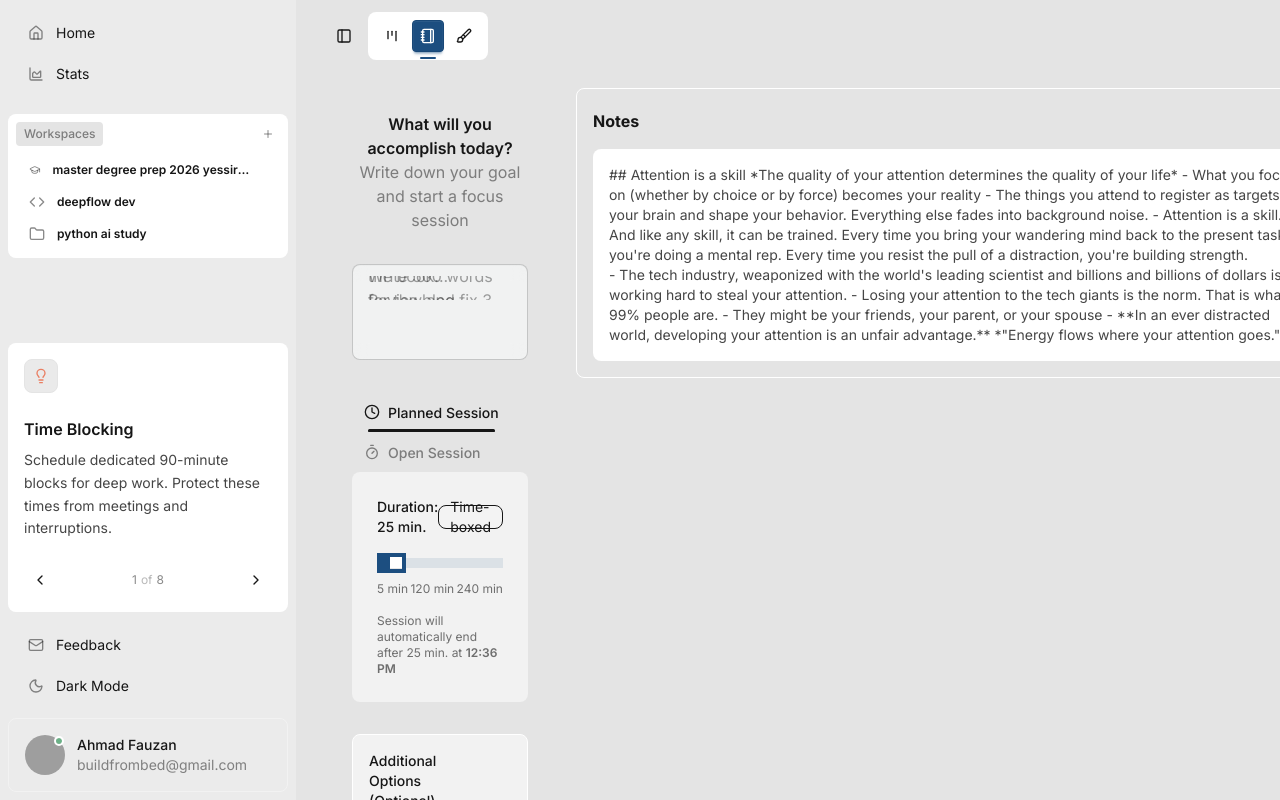
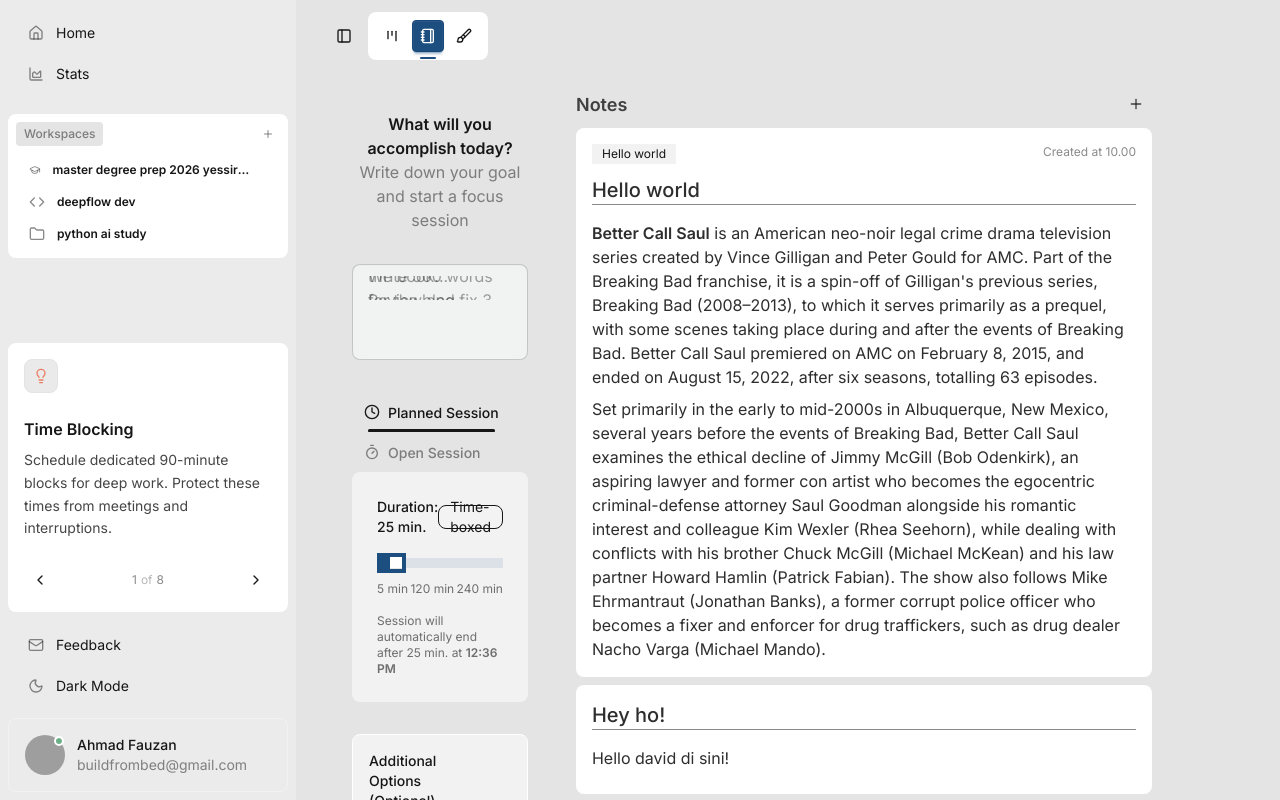
Before and after one commit to vaujan/deepflow, a Next.js app: page / in a window 1280 px wide. Both pictures are taken after a click on the button 428 px from the left and 36 px from the top of the page. Shown: the top 800 px of the page. Built offline with nearby package versions, Linux system fonts and the light colour scheme; grey boxes are pictures that could not be loaded.

Commit message:
note widget ui scaffold

```diff
--- a/src/components/ui/widget-notes.tsx
+++ b/src/components/ui/widget-notes.tsx
@@ -1,125 +1,56 @@
-"use client";
-
-import { Plus, Trash2 } from "lucide-react";
-import React, { useState } from "react";
+import { Plus } from "lucide-react";
+import React from "react";
 
 export default function WidgetNotes() {
-	const [notes, setNotes] = useState([
-		{
-			id: 1,
-			title: "Meeting Notes",
-			content: "Discuss project timeline and deliverables...",
-			timestamp: "2 hours ago",
-		},
-		{
-			id: 2,
-			title: "Ideas",
-			content: "New feature ideas for the next sprint...",
-			timestamp: "1 day ago",
-		},
-	]);
-	const [activeNote, setActiveNote] = useState<number | null>(null);
-	const [newNoteTitle, setNewNoteTitle] = useState("");
-	const [newNoteContent, setNewNoteContent] = useState("");
-
-	const addNote = () => {
-		if (newNoteTitle.trim() && newNoteContent.trim()) {
-			const newNote = {
-				id: Date.now(),
-				title: newNoteTitle,
-				content: newNoteContent,
-				timestamp: "Just now",
-			};
-			setNotes([newNote, ...notes]);
-			setNewNoteTitle("");
-			setNewNoteContent("");
-		}
-	};
-
-	const deleteNote = (id: number) => {
-		setNotes(notes.filter((note) => note.id !== id));
-		if (activeNote === id) {
-			setActiveNote(null);
-		}
-	};
-
 	return (
-		<div className="card bg-base-300 w-full h-full gap-3 border border-base-100 p-4">
-			<div className="flex items-center border-base-100 justify-between">
-				<h3 className="text-md font-bold">Notes</h3>
-				<button className="btn btn-sm btn-ghost btn-circle" onClick={addNote}>
+		<div className="w-full max-w-xl flex flex-col gap-2 min-w-[550px]">
+			<div className="flex justify-between text-base-content/80">
+				<h3 className="card-title">Notes</h3>
+				<button className="btn btn-ghost btn-circle btn-sm">
 					<Plus className="size-4" />
 				</button>
 			</div>
 
-			{/* New note form */}
-			{/* <div className="space-y-2">
-				<input
-					type="text"
-					placeholder="Note title..."
-					className="input input-sm input-bordered w-full"
-					value={newNoteTitle}
-					onChange={(e) => setNewNoteTitle(e.target.value)}
-				/>
-				<textarea
-					placeholder="Note content..."
-					className="textarea textarea-bordered w-full h-20"
-					value={newNoteContent}
-					onChange={(e) => setNewNoteContent(e.target.value)}
-				/>
-			</div> */}
+			{/* Note list goes here */}
+			<div className="w-full card text-base-content/90 bg-base-100 p-4">
+				<div className="flex justify-between text-base-content/50 mb-3">
+					<span className="badge badge-sm badge-ghost ">Hello world</span>
+					<p className="text-xs">Created at 10.00</p>
+				</div>
+				<h3 className="text-xl font-medium border-b border-base-content/50 mb-4">
+					Hello world
+				</h3>
+				<p className="mb-2">
+					<span className="font-semibold">Better Call Saul</span> is an American
+					neo-noir legal crime drama television series created by Vince Gilligan
+					and Peter Gould for AMC. Part of the Breaking Bad franchise, it is a
+					spin-off of Gilligan's previous series, Breaking Bad (2008–2013), to
+					which it serves primarily as a prequel, with some scenes taking place
+					during and after the events of Breaking Bad. Better Call Saul
+					premiered on AMC on February 8, 2015, and ended on August 15, 2022,
+					after six seasons, totalling 63 episodes.
+				</p>
+				<p>
+					Set primarily in the early to mid-2000s in Albuquerque, New Mexico,
+					several years before the events of Breaking Bad, Better Call Saul
+					examines the ethical decline of Jimmy McGill (Bob Odenkirk), an
+					aspiring lawyer and former con artist who becomes the egocentric
+					criminal-defense attorney Saul Goodman alongside his romantic interest
+					and colleague Kim Wexler (Rhea Seehorn), while dealing with conflicts
+					with his brother Chuck McGill (Michael McKean) and his law partner
+					Howard Hamlin (Patrick Fabian). The show also follows Mike Ehrmantraut
+					(Jonathan Banks), a former corrupt police officer who becomes a fixer
+					and enforcer for drug traffickers, such as drug dealer Nacho Varga
+					(Michael Mando).
+				</p>
+			</div>
 
-			{/* Notes list */}
-			<div className="space-y-2 max-h-64 overflow-y-auto">
-				{/* Markdown note taking with live preview:
-			For convenience between editing and reading */}
-				<div className="w-full h-fit text-wrap text-sm p-4 bg-base-100 rounded-box text-base-content/80">
-					## Attention is a skill *The quality of your attention determines the
-					quality of your life* - What you focus on (whether by choice or by
-					force) becomes your reality - The things you attend to register as
-					targets in your brain and shape your behavior. Everything else fades
-					into background noise. - Attention is a skill. And like any skill, it
-					can be trained. Every time you bring your wandering mind back to the
-					present task, you're doing a mental rep. Every time you resist the
-					pull of a distraction, you're building strength. <br /> - The tech
-					industry, weaponized with the world's leading scientist and billions
-					and billions of dollars is working hard to steal your attention. -
-					Losing your attention to the tech giants is the norm. That is what 99%
-					people are. - They might be your friends, your parent, or your spouse
-					- **In an ever distracted world, developing your attention is an
-					unfair advantage.** *"Energy flows where your attention goes."*
-				</div>
-
-				{/* {notes.map((note) => (
-					<div
-						key={note.id}
-						className={`p-3 rounded-lg cursor-pointer transition-colors ${
-							activeNote === note.id
-								? "bg-primary/20 border border-primary"
-								: "bg-base-200 hover:bg-base-100"
-						}`}
-						onClick={() =>
-							setActiveNote(activeNote === note.id ? null : note.id)
-						}
-					>
-						<div className="flex items-center justify-between">
-							<h4 className="font-semibold text-sm">{note.title}</h4>
-							<button
-								className="btn btn-xs btn-ghost text-error"
-								onClick={(e) => {
-									e.stopPropagation();
-									deleteNote(note.id);
-								}}
-							>
-								<Trash2 className="size-3" />
-							</button>
-						</div>
-						<p className="text-xs text-base-content/70 mt-1">{note.content}</p>
-						<p className="text-xs text-base-content/50 mt-2">
-							{note.timestamp}
-						</p>
-					</div>
-				))} */}
+			{/* This is the second note */}
+			<div className="w-full card text-base-content/90 bg-base-100 p-4">
+				<h3 className="text-xl font-medium border-b border-base-content/50 mb-4">
+					Hey ho!
+				</h3>
+				<p className="mb-2">Hello david di sini!</p>
 			</div>
 		</div>
 	);
```
